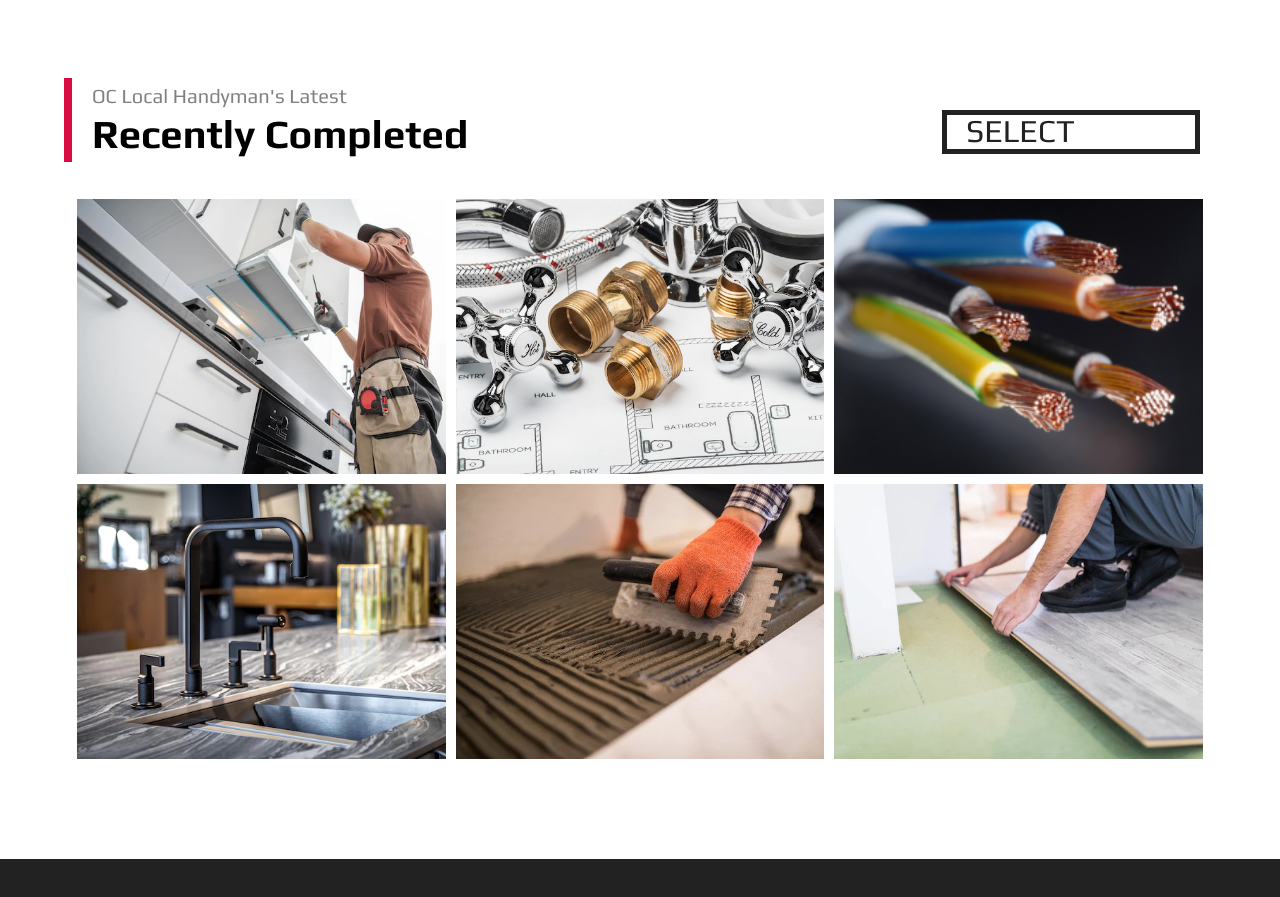
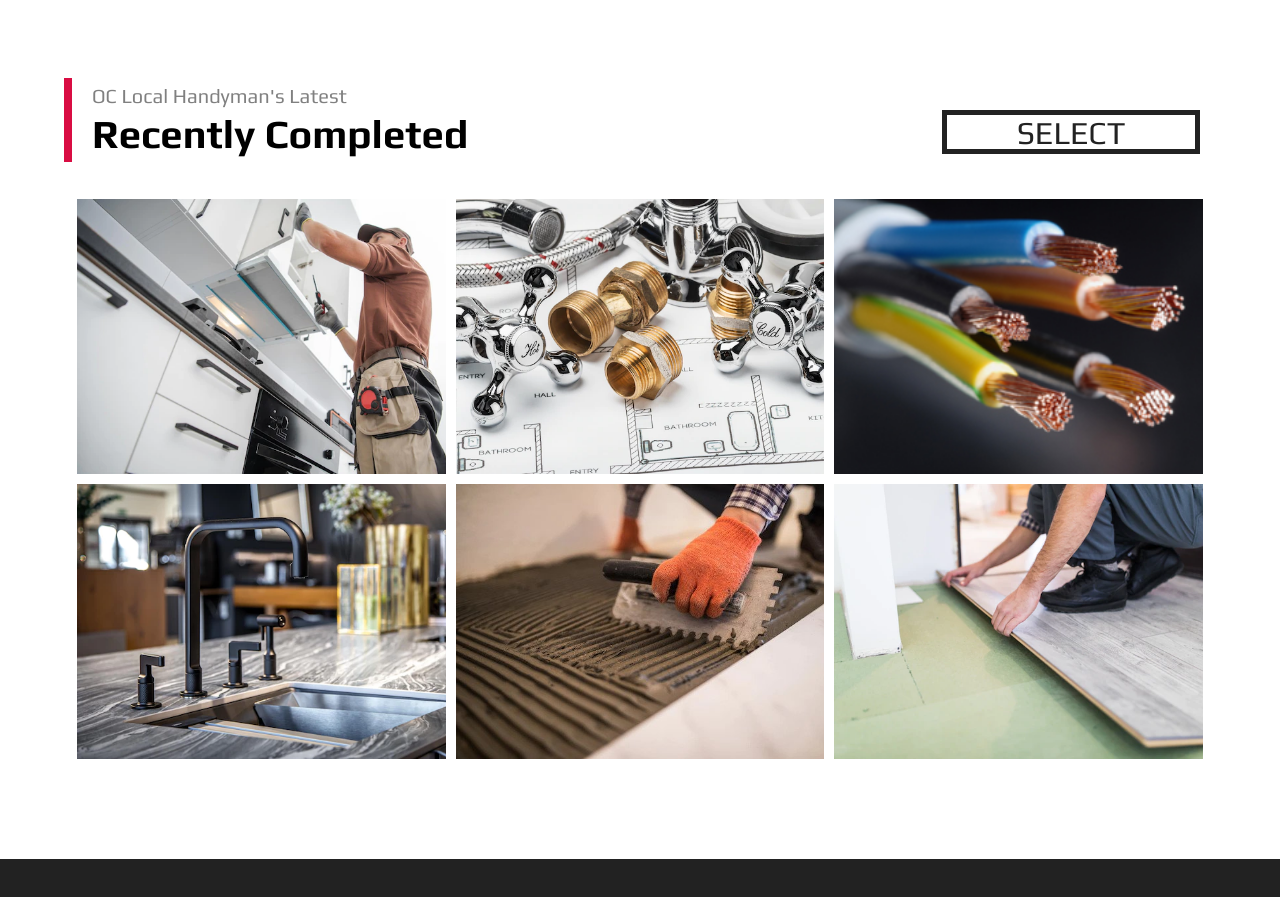
Before and after one commit to Michelobe/oc-handyman, a React (Create React App) app: page / in a window 1280 px wide. Shown: the part 2446-3343 px from the top of the page. Built offline with nearby package versions, Linux system fonts and the light colour scheme.

Commit message:
I fixed the centering and backround of the selector options, they were off to the left. the background color now fills the entire block. Looks a lot better now. Committing and pushing to github

```diff
--- a/src/css/homePage/projectsSection.css
+++ b/src/css/homePage/projectsSection.css
@@ -51,14 +51,15 @@
     overflow: hidden;
 }
 .projectsSection .projectsNav .mobileNav.menuActive{
-    height: 256px;
+    height: 289px;
 }
 .projectsSection .projectsNav .mobileNav .navDrop{
     font-size: 2rem;
     text-transform: uppercase;
     color: #222222;
-    padding: 0 .5rem .5rem .5rem;
-    height: 248px;
+    height: 289px;
+    width: 100%;
+    text-align: center;
     position: absolute;
     top: 0;
     right: 0;
@@ -66,28 +67,31 @@
     z-index: 6;
 }
 .projectsSection .projectsNav .mobileNav .navDrop.electrical{
-    top: -3.9rem;
+    top: -4.6rem;
 }
 .projectsSection .projectsNav .mobileNav .navDrop.cabinetry{
-    top: -5.9rem;
+    top: -6.9rem;
 }
 .projectsSection .projectsNav .mobileNav .navDrop.painting{
-    top: -7.9rem;
+    top: -9.1rem;
 }
 .projectsSection .projectsNav .mobileNav .navDrop.plumbing{
-    top: -9.9rem;
+    top: -11.3rem;
 }
 .projectsSection .projectsNav .mobileNav .navDrop.flooring{
-    top: -11.9rem;
+    top: -13.6rem;
 }
 .projectsSection .projectsNav .mobileNav .navDrop.maintenance{
-    top: -13.9rem;
+    top: -15.9rem;
 }
 .projectsSection .projectsNav .mobileNav .navDrop > li:hover,
 .projectsSection .projectsNav .mobileNav .navDrop > li:focus{
     background: #D90D43;
     color: white;
     border: 1px solid white;
+}
+.projectsSection .projectsNav .mobileNav .navDrop .dropOption{
+    padding: 2px;
 }
 
 /* NAV BUTTONS */
```
